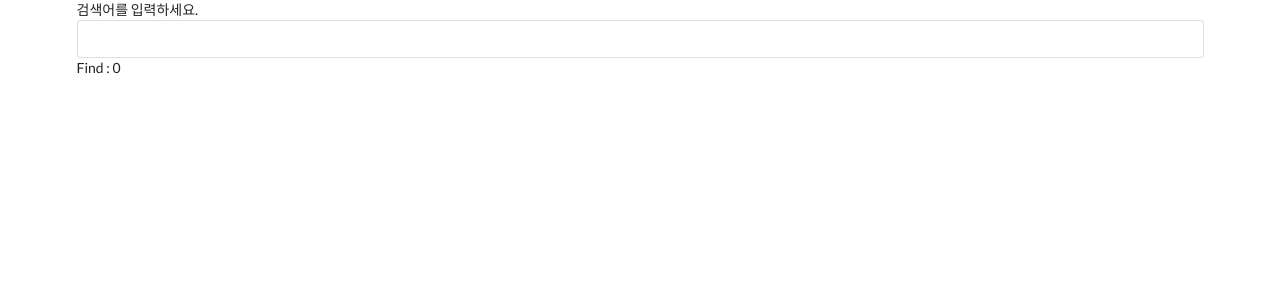
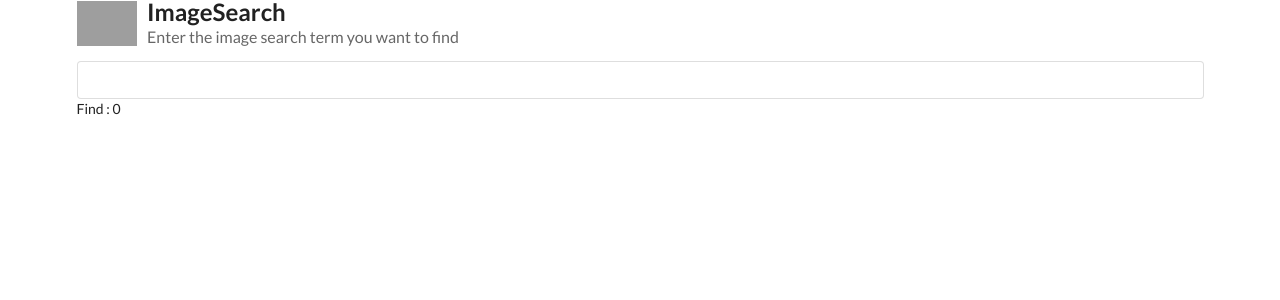
Before and after one commit to kkjooeun/React-imageSearch, a React (Create React App) app: page / in a window 1280 px wide. Shown: the top 300 px of the page. Built offline with nearby package versions, Linux system fonts and the light colour scheme; grey boxes are pictures that could not be loaded.

Commit message:
header.js생성

```diff
--- a/src/components/App.js
+++ b/src/components/App.js
@@ -1,5 +1,6 @@
 import React, { useState } from 'react';
 import unsplash from '../api/unsplash';
+import Hearder from './Header';
 import SearchBar from './SearchBar';
 import ImageList from './ImageList';
 
@@ -19,6 +20,7 @@ const App = () => {
 
 	return(
 		<div className='ui container'>
+			<Hearder/>
 			<SearchBar onSubmit={onSubmit}/>
 			Find : {images.length}
 			<ImageList images={images}/>
--- /dev/null
+++ b/src/components/Header.js
@@ -0,0 +1,15 @@
+import React from 'react';
+
+const Hearder = () => {
+	return (
+		<h2 class="ui header">
+			<img src="https://img.icons8.com/ios/250/000000/search--v1.png"/>
+			<div class="content">
+				ImageSearch
+				<div class="sub header">Enter the image search term you want to find</div>
+			</div>
+		</h2>
+	)
+}
+
+export default Hearder;
--- a/src/components/SearchBar.js
+++ b/src/components/SearchBar.js
@@ -18,7 +18,6 @@ export default class SearchBar extends React.Component {
 		return (
 			<div>
 				<form className='ui form' onSubmit={this.onFormSubmit}>
-					<label>검색어를 입력하세요.</label>
   				<input
 						type="text"
 						value={this.state.query}
```
